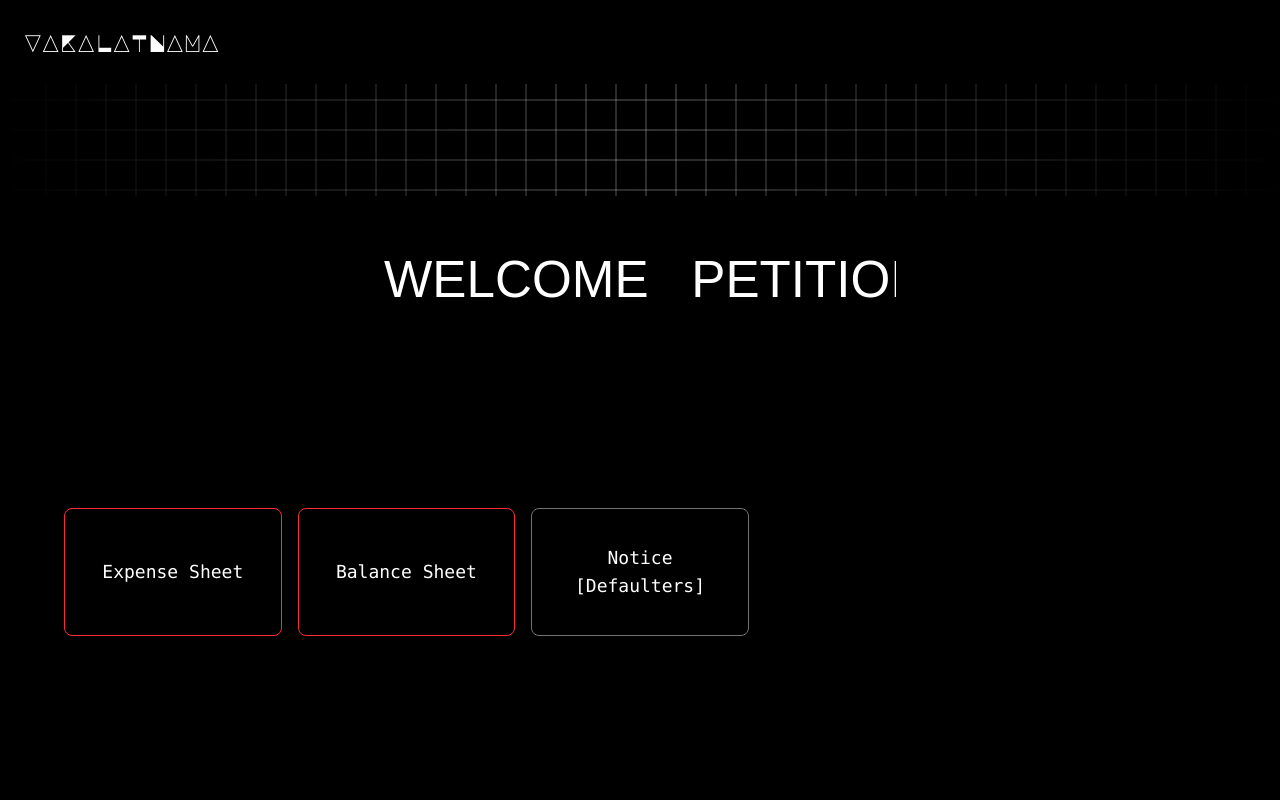
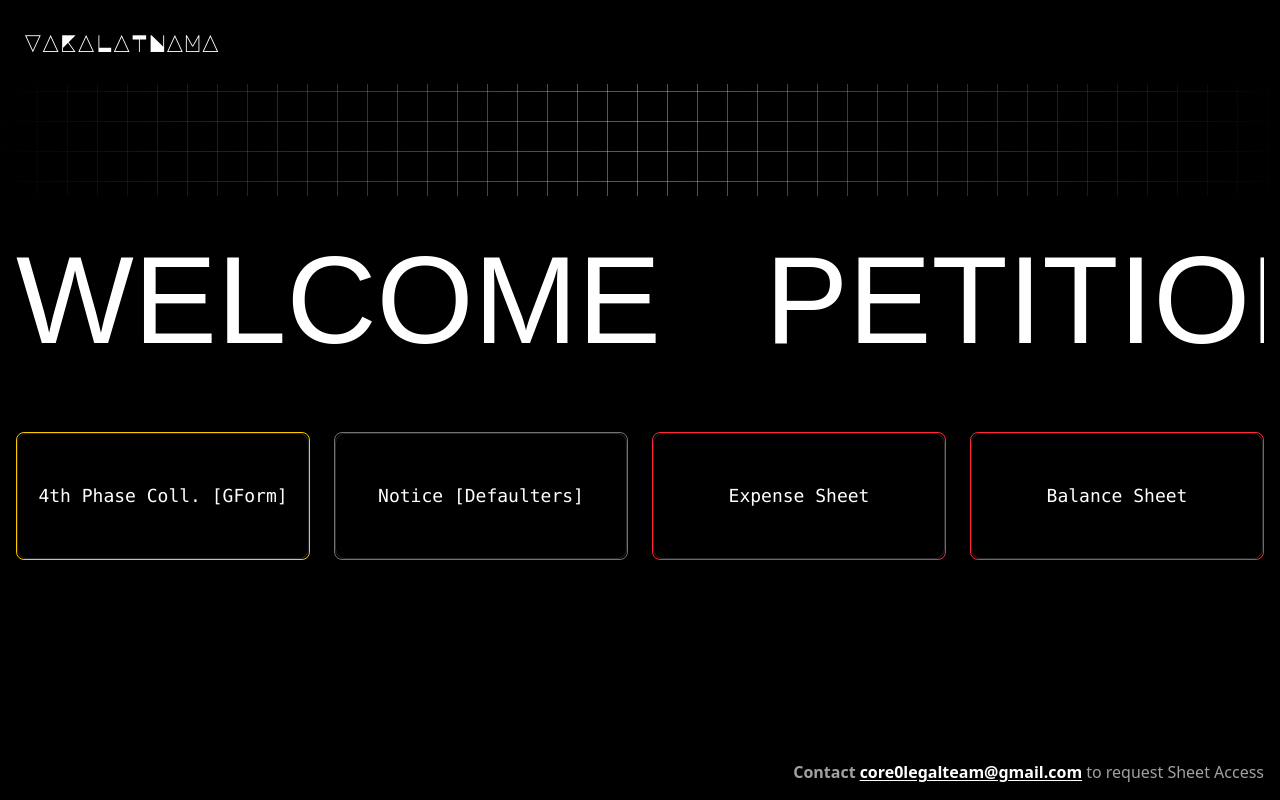
Before and after one commit to rx6ru/Vakalatnama-web2, a Next.js app in the folder web/: page /petitioner in a window 1280 px wide. Built offline with nearby package versions, Linux system fonts and the light colour scheme; a web font is replaced by a local one.

Commit message:
minor changes

```diff
--- a/web/src/app/layout.tsx
+++ b/web/src/app/layout.tsx
@@ -1,6 +1,6 @@
+
 import "../styles/globals.css";
 import ClickSpark from '../components/ClickSpark';
-
 
 
   export default function RootLayout({
--- a/web/src/app/petitioner/page.tsx
+++ b/web/src/app/petitioner/page.tsx
@@ -1,39 +1,42 @@
-"use client"
-
 import Link from "next/link"
-
 import TextPressure from '../../components/TextPressure';
 import Squares from '../../components/Squares';
 import PixelCard from '../../components/PixelCard';
 
-export default function PetitionerPage() {
+export default async function PetitionerPage() {
   const cards = [
     {
       id: 1,
+      title: "4th Phase Coll. [GForm]",
+      href: "https://forms.gle/6f5ZH5JhvAmWHqoW9",
+      type: "y",
+    },
+    {
+      id: 2,
+      title: "Notice [Defaulters]",
+      href: "https://drive.google.com/file/d/1wDldvUDtaDjj5-PCThdf7Z49hWVUhEE9/view?usp=drive_link",
+      type: "n",
+    },
+    {
+      id: 3,
       title: "Expense Sheet",
       href: "https://docs.google.com/spreadsheets/d/1bFkV3uIhbLYh0AYfxZ4ivm6B9o9AtXDqiMPmVb5g6DY/edit?usp=sharing",
       type: "x",
     },
     {
-      id: 2,
+      id: 4,
       title: "Balance Sheet",
       href: "https://docs.google.com/spreadsheets/d/12jr-KDq2fCsH4uk0SctHet205nLxX-h-65wzVwkB2-k/edit?usp=drive_link",
       type: "x",
     },
-    {
-      id: 3,
-      title: "Notice [Defaulters]",
-      href: "https://drive.google.com/file/d/1wDldvUDtaDjj5-PCThdf7Z49hWVUhEE9/view?usp=drive_link",
-      type: "n",
-    },
   ];
 
-  // Map type to PixelCard variant and border styling
   const variantMap: Record<string, "default" | "yellow" | "pink"> = {
-    n: "default",  // normal
-    x: "pink",     // red-themed
-    y: "yellow",   // yellow-themed
+    n: "default",
+    x: "pink",
+    y: "yellow",
   };
+
   const borderClassMap: Record<string, string> = {
     n: "border-neutral-500",
     x: "border-red-500",
@@ -41,13 +44,14 @@ export default function PetitionerPage() {
   };
 
   return (
-    <div className="flex flex-col h-screen">
+    <div className="flex flex-col min-h-screen">
       <Link href="/">
         <span className="font-major text-[clamp(1.5rem,1.5vw,3rem)] m-[clamp(1.5rem,2.5dvw,1dvw)] inline-flex items-baseline">
           VAKALATNAMA
         </span>
       </Link>
 
+      <div className="flex flex-col flex-grow">
         <div>
           <div className="h-10 sm:h-12 md:h-16 lg:h-24 xl:h-28">
             <Squares
@@ -61,14 +65,16 @@ export default function PetitionerPage() {
 
           <div
             className="
-            mt-2 sm:mt-3 md:mt-4 lg:mt-5
-            mx-auto flex items-center justify-center
-            w-[70vw] sm:w-[80vw] md:w-[65vw] lg:w-[50vw] xl:w-[40vw] 2xl:w-[35vw]
-            min-h-[8rem] max-h-[12rem]
+              px-4 w-full max-w-screen-xl mx-auto flex items-center justify-center
+              min-h-[5rem] max-h-[8rem]
+              sm:min-h-[7rem] sm:max-h-[10rem]
+              md:min-h-[8rem] md:max-h-[12rem]
+              mt-2 md:mt-8 lg:mt-10
+              mb-1 md:mb-10 lg:mb-12
             "
           >
             <TextPressure
-            text="Welcome   Petitioner"
+              text="Welcome   Petitioner"
               flex
               alpha={false}
               stroke={false}
@@ -82,8 +88,8 @@ export default function PetitionerPage() {
           </div>
         </div>
 
-      <div className="flex items-center justify-center flex-grow p-4">
-        <div className="grid w-full max-w-6xl grid-cols-1 gap-4 xs:grid-cols-2 md:grid-cols-3 lg:grid-cols-4 xl:grid-cols-5">
+        <div className="flex justify-center px-4">
+          <div className="grid w-full max-w-screen-xl grid-cols-1 gap-6 mt-5 mb-5 sm:grid-cols-2 md:grid-cols-3 lg:grid-cols-4">
             {cards.map(card => (
               <Link
                 key={card.id}
@@ -91,15 +97,13 @@ export default function PetitionerPage() {
                 target="_blank"
                 rel="noopener noreferrer"
               >
-              <div className={`relative w-full h-32 border ${borderClassMap[card.type] || borderClassMap.n} rounded-lg`}>
+                <div className={`relative h-32 border ${borderClassMap[card.type] || borderClassMap.n} rounded-lg`}>
                   <PixelCard
                     variant={variantMap[card.type] || variantMap.n}
                     className="absolute inset-0"
                   >
                     <div className="absolute inset-0 flex items-center justify-center p-2 text-center">
-                    <h3 className="font-mono text-lg text-white">
-                      {card.title}
-                    </h3>
+                      <h3 className="font-mono text-lg text-white">{card.title}</h3>
                     </div>
                   </PixelCard>
                 </div>
@@ -108,5 +112,17 @@ export default function PetitionerPage() {
           </div>
         </div>
       </div>
+
+      <div className="flex justify-end items-baseline px-4 pb-4 text-[clamp(1rem,1vw,1.5rem)] text-neutral-400">
+        <span className="mr-1 font-semibold">Contact</span>
+        <a
+          href="mailto:core0legalteam@gmail.com"
+          className="font-semibold text-white underline transition-colors duration-200 underline-offset-2 hover:text-yellow-300"
+        >
+          core0legalteam@gmail.com
+        </a>
+        <span className="ml-1">to request Sheet Access</span>
+      </div>
+    </div>
   );
 }
--- a/web/src/components/ClickSpark.tsx
+++ b/web/src/components/ClickSpark.tsx
@@ -181,7 +181,7 @@ const ClickSpark: React.FC<ClickSparkProps> = ({
   return (
     <div
       ref={containerRef}
-      className={`relative w-full h-full ${disabled ? 'pointer-events-none' : 'cursor-pointer'} ${className}`}
+      className={`relative w-full h-full ${disabled ? 'pointer-events-none' : ''} ${className}`}
       onClick={fireSpark}
       onTouchStart={fireSpark}
       role="button"
--- a/web/src/components/PixelCard.tsx
+++ b/web/src/components/PixelCard.tsx
@@ -186,7 +186,7 @@ export default function PixelCard({
   noFocus,
   className = "",
   children,
-  hoverDelayMs = 0, // Default to no delay if not provided
+  hoverDelayMs = 0,
 }: PixelCardProps): JSX.Element {
   const containerRef = useRef<HTMLDivElement>(null);
   const canvasRef = useRef<HTMLCanvasElement>(null);
@@ -194,10 +194,9 @@ export default function PixelCard({
   const animationRef = useRef<ReturnType<typeof requestAnimationFrame> | null>(
     null
   );
-  const hoverTimeoutRef = useRef<ReturnType<typeof setTimeout> | null>(null); // Ref to store the hover timeout ID
+  const hoverTimeoutRef = useRef<ReturnType<typeof setTimeout> | null>(null);
   const timePreviousRef = useRef(performance.now());
-  const [reducedMotion, setReducedMotion] = useState(false); // State to handle window.matchMedia
-
+  const [reducedMotion, setReducedMotion] = useState(false);
   const variantCfg: VariantConfig = VARIANTS[variant] || VARIANTS.default;
   const finalGap = gap ?? variantCfg.gap;
   const finalSpeed = speed ?? variantCfg.speed;
@@ -208,13 +207,13 @@ export default function PixelCard({
     if (!containerRef.current || !canvasRef.current) return;
 
     const rect = containerRef.current.getBoundingClientRect();
-    const width = Math.round(rect.width); // Use Math.round for better pixel alignment
+    const width = Math.round(rect.width);
     const height = Math.round(rect.height);
     const ctx = canvasRef.current.getContext("2d");
 
     canvasRef.current.width = width;
     canvasRef.current.height = height;
-    canvasRef.current.style.width = `${width}px`; // Ensure canvas style matches its drawing buffer
+    canvasRef.current.style.width = `${width}px`;
     canvasRef.current.style.height = `${height}px`;
 
     const colorsArray = finalColors.split(",");
@@ -227,7 +226,7 @@ export default function PixelCard({
         const dx = x - width / 2;
         const dy = y - height / 2;
         const distance = Math.sqrt(dx * dx + dy * dy);
-        const delay = reducedMotion ? 0 : distance; // Use reducedMotion state
+        const delay = reducedMotion ? 0 : distance;
         if (!ctx) return;
         pxs.push(
           new Pixel(
@@ -339,7 +338,7 @@ export default function PixelCard({
   return (
     <div
       ref={containerRef}
-      className={`relative w-full h-full overflow-hidden grid place-items-center
+      className={`relative w-full h-full overflow-hidden grid place-items-center border border-[#27272a]
                    rounded-[10px] isolate
                   transform transition-all duration-300 ease-out
                   hover:scale-[1.01] hover:shadow-2xl hover:shadow-neutral-900/50
--- a/web/src/components/SpotlightCard.tsx
+++ b/web/src/components/SpotlightCard.tsx
@@ -1,3 +1,5 @@
+"use client";
+
 import React, { useRef, useState } from "react";
 
 interface Position {
--- a/web/src/components/Squares.tsx
+++ b/web/src/components/Squares.tsx
@@ -1,3 +1,5 @@
+"use client";
+
 import React, { useRef, useEffect } from "react";
 
 type CanvasStrokeStyle = string | CanvasGradient | CanvasPattern;
```
Lines whose indentation alone changed are shown as unchanged.
